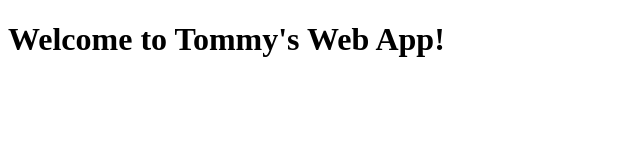
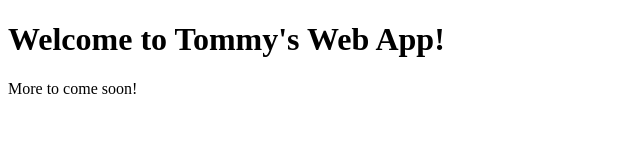
Before and after one commit to yeargin2021/mywebapp, a plain HTML site: page index.html in a window 1280 px wide. Shown: the whole page, without its empty margins (0-640 px from the left). Drawn offline with Linux system fonts and the light colour scheme.

Commit message:
edited index.html

```diff
--- a/index.html
+++ b/index.html
@@ -8,6 +8,9 @@
 </head>
 <body>
     <h1>Welcome to Tommy's Web App!</h1>
+    <div id="intro">
+        <p>More to come soon!</p>
+    </div>
     <script src="app.js"></script>
 </body>
 </html>
```
